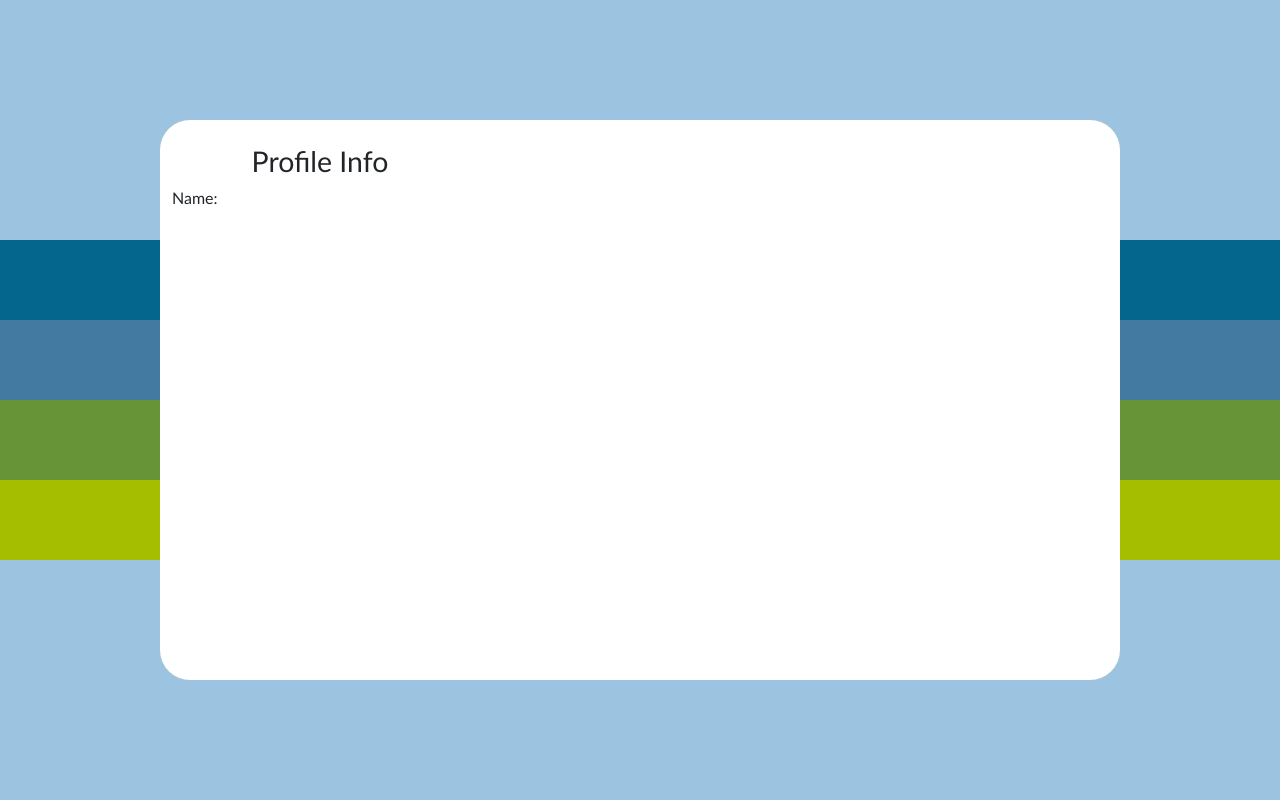
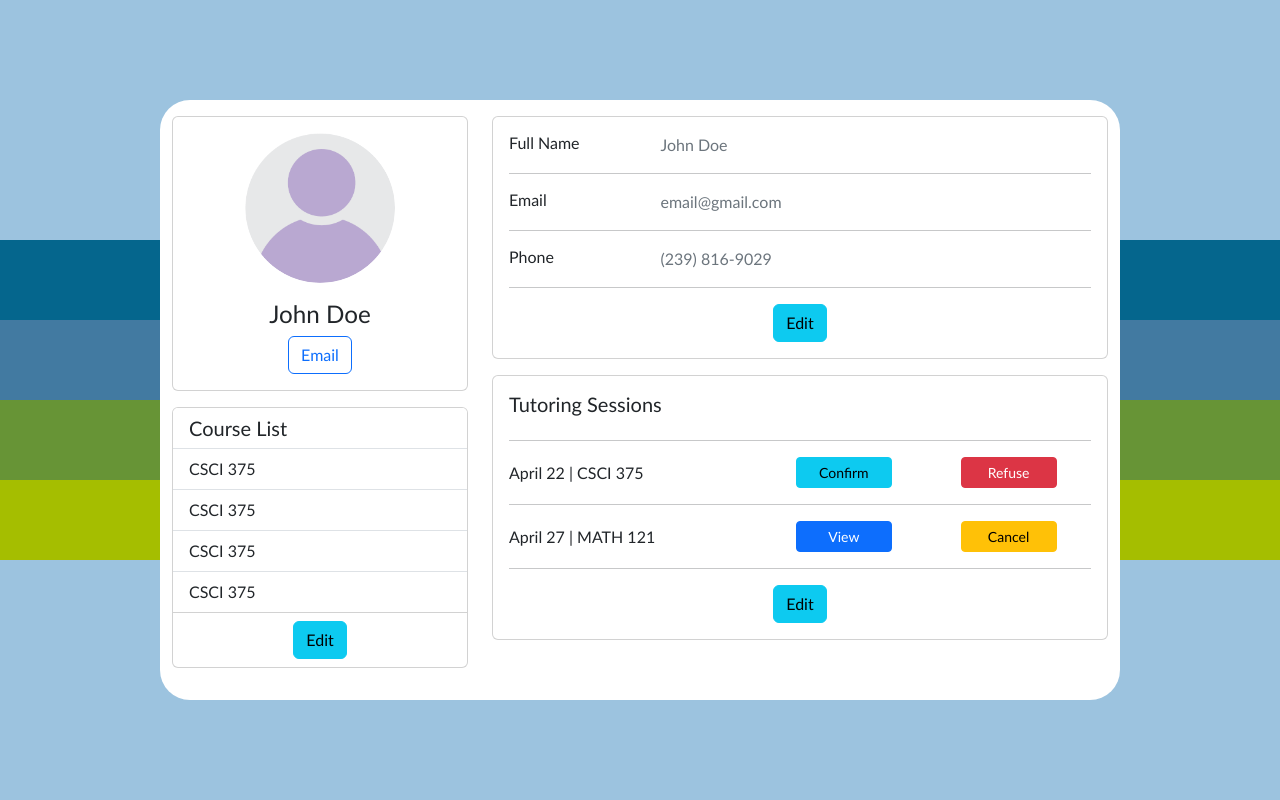
Before and after one commit to corduroyj/375-Crowdtutor-HTML, a PHP site: page / in a window 1280 px wide. Run offline with PHP 8.4, Linux system fonts and the light colour scheme.

Commit message:
profile/dashboard page, added examples for course list and tutoring session lists

```diff
--- a/index.html
+++ b/index.html
@@ -19,21 +19,120 @@
         <div class="back-gradient"></div>
         <div class="profile-card">
             <div class="container">
-                <div class="row">
-                    <!-- left col for profile info -->
-                    <div class="col-xs-6 col-md-4">
-                        <div class="prof-col pt-4">
-                            <h3 style="text-align: center;">Profile Info</h3>
-                            <p>Name:</p>
+                <div class="row gutters-sm py-3">
+                    <div class="col-md-4 mb-3">
+                        <div class="card">
+                            <div class="card-body">
+                                <div class="d-flex flex-column align-items-center text-center">
+                                    <img src="/images/blank-avatar.png" alt="Admin" class="rounded-circle" width="150">
+                                    <div class="mt-3">
+                                        <!-- PHP Insert Name -->
+                                        <h4>John Doe</h4>
+                                        <!-- PHP insert user Email into mailto -->
+                                        <a href="mailto:someone@example.com" class="btn btn-outline-primary">Email</a>
+                                    </div>
+                                </div>
+                            </div>
+                        </div>
+                        <div class="card mt-3">
+                            <ul class="list-group list-group-flush">
+                                <li class="list-group-item d-flex justify-content-between align-items-center flex-wrap">
+                                    <h5 class="mb-0">Course List</h5>
+                                </li>
+                                <!-- Use JS to insert courses here -->
+                                <li class="list-group-item d-flex justify-content-between align-items-center flex-wrap">
+                                    <p class="mb-0">CSCI 375</p>
+                                </li>
+                                <li class="list-group-item d-flex justify-content-between align-items-center flex-wrap">
+                                    <p class="mb-0">CSCI 375</p>
+                                </li>
+                                <li class="list-group-item d-flex justify-content-between align-items-center flex-wrap">
+                                    <p class="mb-0">CSCI 375</p>
+                                </li>
+                                <li class="list-group-item d-flex justify-content-between align-items-center flex-wrap">
+                                    <p class="mb-0">CSCI 375</p>
+                                </li>
+                            </ul>
+                            <div class="text-center py-2">
+                                <a class="btn btn-info" target="" href="">Edit</a>
+                            </div>
                         </div>
                     </div>
-                    <!-- right col for setting preferences and looking at sessions -->
-                    <div class="col-xs-6 col-md-8 container">
-                        <div class="row">
+                    <div class="col-md-8">
+                        <div class="card mb-3">
+                            <div class="card-body text-start">
+                                <div class="row">
+                                    <div class="col-sm-3">
+                                        <h6 class="mb-0 ">Full Name</h6>
+                                    </div>
+                                    <div class="col-sm-9 text-secondary">
+                                        <!-- PHP insert user full name -->
+                                        John Doe
+                                    </div>
+                                </div>
+                                <hr>
+                                <div class="row">
+                                    <div class="col-sm-3">
+                                        <h6 class="mb-0">Email</h6>
+                                    </div>
+                                    <div class="col-sm-9 text-secondary">
+                                        <!-- PHP Insert user Email -->
+                                        email@gmail.com
+                                    </div>
+                                </div>
+                                <hr>
+                                <div class="row">
+                                    <div class="col-sm-3">
+                                        <h6 class="mb-0">Phone</h6>
+                                    </div>
+                                    <div class="col-sm-9 text-secondary">
+                                        <!-- PHP Insert Number -->
+                                        (239) 816-9029
+                                    </div>
+                                </div>
+                                <hr>
+                                <div class="row">
+                                    <div class="col-sm-12 text-center">
+                                        <a class="btn btn-info" target="" href="">Edit</a>
+                                    </div>
+                                </div>
+                            </div>
+                        </div>
+                        <div class="card mb-3">
+                            <div class="card-body text-start">
+                                <div class="row">
+                                    <h5>Tutoring Sessions</h5>
+                                </div>
+                                <hr>
+                                <div class="row align-items-center">
+                                    <div class="col-sm-5">
+                                        <!-- Generate these rows from db information -->
+                                        <h6 class="mb-0">April 22 | CSCI 375</h6>
+                                    </div>
+                                    <div class="col-sm-7 d-flex justify-content-around">
+                                        <a class="btn btn-info btn-sm set-size" target="" href="">Confirm</a>
+                                        <a class="btn btn-danger btn-sm set-size" target="" href="">Refuse</a>
+                                    </div>
+                                </div>
+                                <hr>
+                                <div class="row align-items-center">
+                                    <div class="col-sm-5">
+                                        <!-- Generate these rows from db information -->
+                                        <h6 class="mb-0">April 27 | MATH 121</h6>
+                                    </div>
+                                    <div class="col-sm-7 d-flex justify-content-around">
+                                        <a class="btn btn-primary btn-sm set-size" target="" href="">View</a>
+                                        <a class="btn btn-warning btn-sm set-size" target="" href="">Cancel</a>
+                                    </div>
+                                </div>
+                                <hr>
 
-                        </div>
-                        <div class="row">
-
+                                <div class="row">
+                                    <div class="col-sm-12 text-center">
+                                        <a class="btn btn-info" target="" href="">Edit</a>
+                                    </div>
+                                </div>
+                            </div>
                         </div>
                     </div>
                 </div>
--- a/styles/index.css
+++ b/styles/index.css
@@ -33,7 +33,6 @@
 }
 .profile-card{
     width: 75vw;
-    height: 70vh;
     position: absolute;
     background-color: #FFFFFF;
     border-radius: 30px;
@@ -42,4 +41,16 @@
     display:flex;
     flex-direction: column;
     text-align: left;
+    text-align: start;
+    width: 75%;
+    position: relative;
+    margin: auto;
+    font-size: 1em;
+    direction: ltr;
 }
+.prof-info-col{
+    text-align: left;
+}
+.set-size{
+    width: 6rem;
+}
```
Also changed, not shown: images/blank-avatar.png (added).
